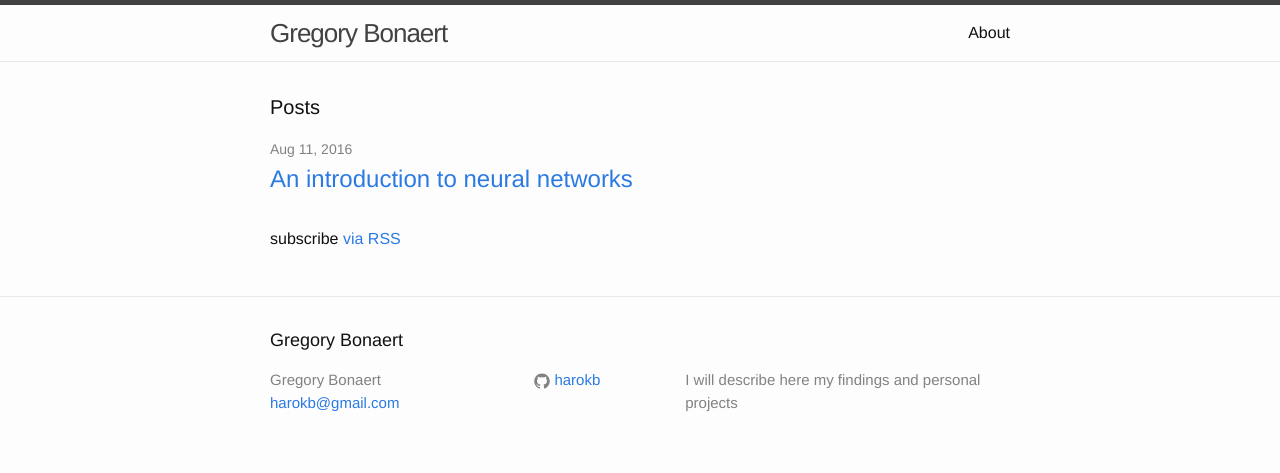
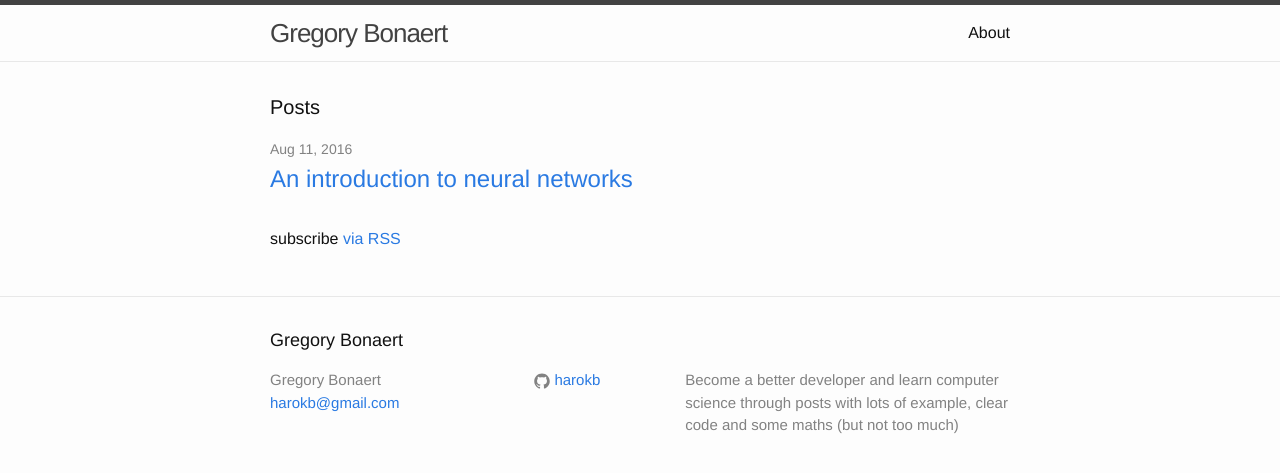
Before and after one commit to bonaert/bonaert, a Jekyll site: the page built from index.html, in a window 1280 px wide. Shown: the top 473 px of the page. Built offline with Jekyll 4.4.1, drawn with Linux system fonts in a browser that asks for light colours.

Commit message:
About description of the site

```diff
--- a/_config.yml
+++ b/_config.yml
@@ -9,7 +9,7 @@
 title: Gregory Bonaert
 email: harokb@gmail.com
 description: > # this means to ignore newlines until "baseurl:"
-  I will describe here my findings and personal projects
+  Become a better developer and learn computer science through posts with lots of example, clear code and some maths (but not too much)
 baseurl: "" # the subpath of your site, e.g. /blog
 url: "http://bonaert.tk" # the base hostname & protocol for your site
 #twitter_username: jekyllrb
```
